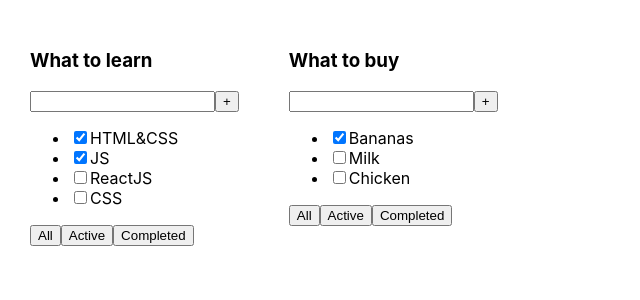
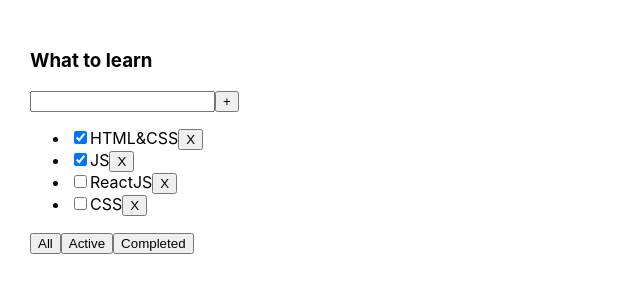
Before and after one commit to aavdienko/it-incubator-to-do-list, a React (Create React App) app: page / in a window 1280 px wide. Shown: the top 300 px of the page, without its empty margins (0-640 px from the left). Built offline with nearby package versions, Linux system fonts and the light colour scheme.

Commit message:
Lesson 02. useState, activated buttons

```diff
--- a/src/App.tsx
+++ b/src/App.tsx
@@ -1,28 +1,64 @@
-import React from 'react';
+import React, { useState } from 'react';
 import './App.css';
 import TodoList, { TaskType } from './components/ToDoList';
 
-const tasks1: Array<TaskType> = [
-  { id: 1, title: 'HTML&CSS', isDone: true },
-  { id: 2, title: 'JS', isDone: true },
-  { id: 3, title: 'ReactJS', isDone: false },
-  { id: 4, title: 'CSS', isDone: false },
-];
-const tasks2: Array<TaskType> = [
-  { id: 1, title: 'Bananas', isDone: true },
-  { id: 2, title: 'Milk', isDone: false },
-  { id: 3, title: 'Chicken', isDone: false },
-];
+
+// Перенесли в useState - удалить после выполнения домашки второй недели
+// const tasks1: Array<TaskType> = [
+//   { id: 1, title: 'HTML&CSS', isDone: true },
+//   { id: 2, title: 'JS', isDone: true },
+//   { id: 3, title: 'ReactJS', isDone: false },
+//   { id: 4, title: 'CSS', isDone: false },
+// ];
+// const tasks2: Array<TaskType> = [
+//   { id: 1, title: 'Bananas', isDone: true },
+//   { id: 2, title: 'Milk', isDone: false },
+//   { id: 3, title: 'Chicken', isDone: false },
+// ];
 
 const todoListTitle1: string = 'What to learn';
-const todoListTitle2: string = 'What to buy';
+// const todoListTitle2: string = 'What to buy';
+
+export type FilterValuesType = 'all' | 'active' | 'completed'
 
 const App = () => {
+
+const [tasks, setTasks] = useState<Array<TaskType>>([
+    { id: 1, title: 'HTML&CSS', isDone: true },
+    { id: 2, title: 'JS', isDone: true },
+    { id: 3, title: 'ReactJS', isDone: false },
+    { id: 4, title: 'CSS', isDone: false },
+  ])
+
+const [filter, setFilter] = useState<FilterValuesType>('all')
+const changeFilter = (filter: FilterValuesType) => {
+  setFilter(filter)
+}
+
+const getFilteredTasksForRender =
+  (tasks: Array<TaskType>, filter: FilterValuesType):Array<TaskType> => {
+    switch(filter){
+      case 'active': return tasks.filter(task => task.isDone === false)
+      case 'completed': return tasks.filter(task => task.isDone === true)
+      default: return tasks
+    }
+}
+const removeTask = (taskId: number) => {
+  setTasks(tasks.filter(task => task.id !== taskId))
+}
+const filteredTasksForRender = getFilteredTasksForRender(tasks, filter)
+
+
+
   return (
     <div className="App">
-      <TodoList title={todoListTitle1} tasks={tasks1} />
-      <TodoList title={todoListTitle2} tasks={tasks2} />
-      {/* <TodoList title={'Books'} /> */}
+      <TodoList
+        title={todoListTitle1}
+        tasks={filteredTasksForRender}
+        removeTask={removeTask}
+        changeFilter={changeFilter}
+        />
+      {/* <TodoList title={todoListTitle2} tasks={tasks2} /> */}
     </div>
   );
 };
--- a/src/components/ToDoList.tsx
+++ b/src/components/ToDoList.tsx
@@ -1,4 +1,5 @@
-import React from 'react';
+import React, { FC } from 'react';
+import { FilterValuesType } from '../App';
 
 export type TaskType = {
   id: number
@@ -10,21 +11,24 @@
 type TodoListPropsType = {
   title: string
   tasks: Array<TaskType>
+  removeTask: (taskId: number) => void
+  changeFilter: (filter: FilterValuesType) => void
 }
 
 
-const TodoList = (props: TodoListPropsType) => {
+const TodoList: FC<TodoListPropsType> = (props) => {
   let tasksList = props.tasks.length
   ? props.tasks.map((task:TaskType) => {
+    const removeTask = () => props.removeTask(task.id)
       return (
         <li>
           <input type="checkbox" checked={task.isDone}/>
           <span>{task.title}</span>
+          <button onClick={removeTask}>X</button>
         </li>
       )
     })
   : <span>Your taskslist is empty</span>
-
   return (
     <div>
       <h3>{props.title}</h3>
@@ -36,9 +40,9 @@
         {tasksList}
       </ul>
       <div>
-        <button>All</button>
-        <button>Active</button>
-        <button>Completed</button>
+        <button onClick={() => props.changeFilter('all')}>All</button>
+        <button onClick={() => props.changeFilter('active')}>Active</button>
+        <button onClick={() => props.changeFilter('completed')}>Completed</button>
       </div>
     </div>
   );
```
